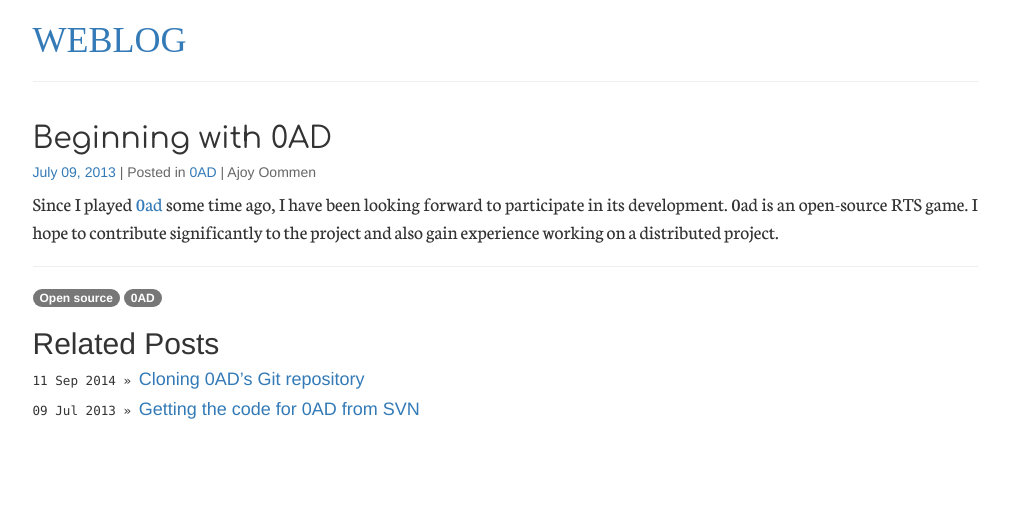
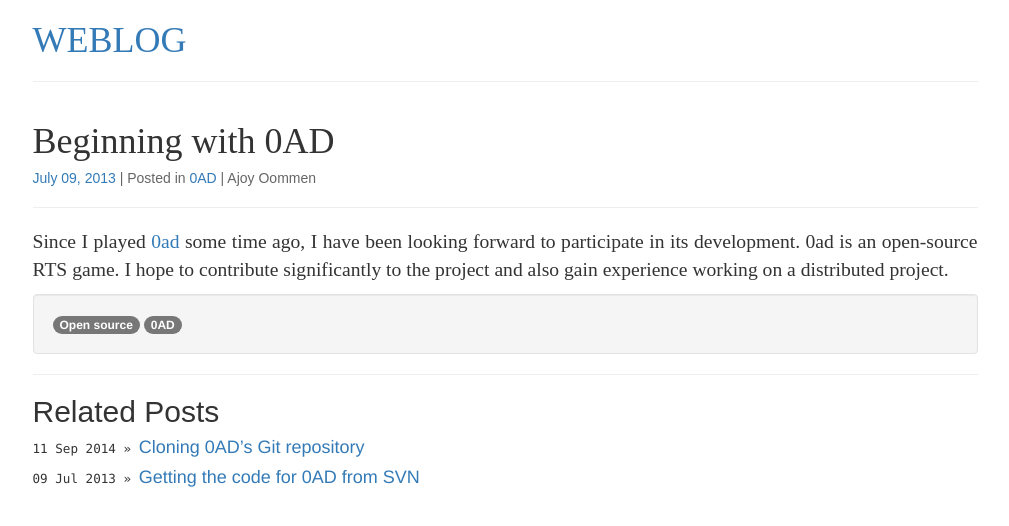
Before and after one commit to ajoyoommen/weblog-static, a Jekyll site: the page built from _posts/2013-07-09-beginning-with-0ad.markdown, in a window 1280 px wide. Shown: the top 526 px of the page, without its empty margins (135-1144 px from the left). Built offline with Jekyll 4.4.1, drawn with Linux system fonts in a browser that asks for light colours.

Commit message:
Update post layout and text styles

```diff
--- a/_layouts/post.html
+++ b/_layouts/post.html
@@ -2,9 +2,9 @@
 layout: default
 title: WEBLOG
 ---
-<h2 class="font-comfortaa">{{ page.title }}</h2>
+<h1>{{ page.title }}</h1>
 
-<h5 class="text-gray">
+<h5 class="text-gray font-avant-garde">
   <span>
     <a href="/archive/">
       {{ page.date | date: "%B %d, %Y" }}
@@ -18,20 +18,42 @@ title: WEBLOG
   </span>
 </h5>
 
+<hr>
+
 <div class="text-justify text-post font-neuton">
   {{ page.content }}
 </div>
 
-<hr>
-
 {% if page.tags %}
+  <div class="well">
     {% for tag in page.tags %}
       <span class="badge badge-light">{{ tag }}</span>
     {% endfor %}
+  </div>
 {% endif %}
 
-<h2>Related Posts</h2>
+{% if page.comments %}
+  <div id="disqus_thread"></div>
+  <script>
 
+    var disqus_config = function () {
+      this.page.url = "https://blog.ajoyoommen.com{{ page.url }}";
+      this.page.identifier = "{{ page.id }}";
+    };
+
+    (function() { // DON'T EDIT BELOW THIS LINE
+    var d = document, s = d.createElement('script');
+    s.src = 'https://weblog-ajoy.disqus.com/embed.js';
+    s.setAttribute('data-timestamp', +new Date());
+    (d.head || d.body).appendChild(s);
+    })();
+  </script>
+  <noscript>Please enable JavaScript to view the <a href="https://disqus.com/?ref_noscript">comments powered by Disqus.</a></noscript>
+{% endif %}
+
+<hr>
+
+<h2 class="font-avant-garde">Related Posts</h2>
 
 {% assign maxRelated = 10 %}
 {% assign minCommonTags =  1 %}
@@ -65,22 +87,3 @@ title: WEBLOG
   {% endif %}
 
 {% endfor %}
-
-  {% if page.comments %}
-    <div id="disqus_thread"></div>
-    <script>
-
-      var disqus_config = function () {
-        this.page.url = "https://blog.ajoyoommen.com{{ page.url }}";
-        this.page.identifier = "{{ page.id }}";
-      };
-
-      (function() { // DON'T EDIT BELOW THIS LINE
-      var d = document, s = d.createElement('script');
-      s.src = 'https://weblog-ajoy.disqus.com/embed.js';
-      s.setAttribute('data-timestamp', +new Date());
-      (d.head || d.body).appendChild(s);
-      })();
-    </script>
-    <noscript>Please enable JavaScript to view the <a href="https://disqus.com/?ref_noscript">comments powered by Disqus.</a></noscript>
-  {% endif %}
--- a/assets/css/index.css
+++ b/assets/css/index.css
@@ -31,6 +31,17 @@
     font-weight: 500;
 }
 
+h1, .text-post, h2, .text-post h3, .text-post h4, .text-post h5, .text-post h6 {
+    //font-family: 'Comfortaa', cursive;
+    font-family: Baskerville, Baskerville Old Face, Times New Roman, serif;
+}
+
+.text-post h2, .text-post h3, .text-post h4, .text-post h5, .text-post h6 {
+    font-weight: 600;
+    font-size: 100%;
+}
+
+
 /*
    Classes for simple side navigation in category and archive tree
 */
```
Lines whose indentation alone changed are shown as unchanged.
